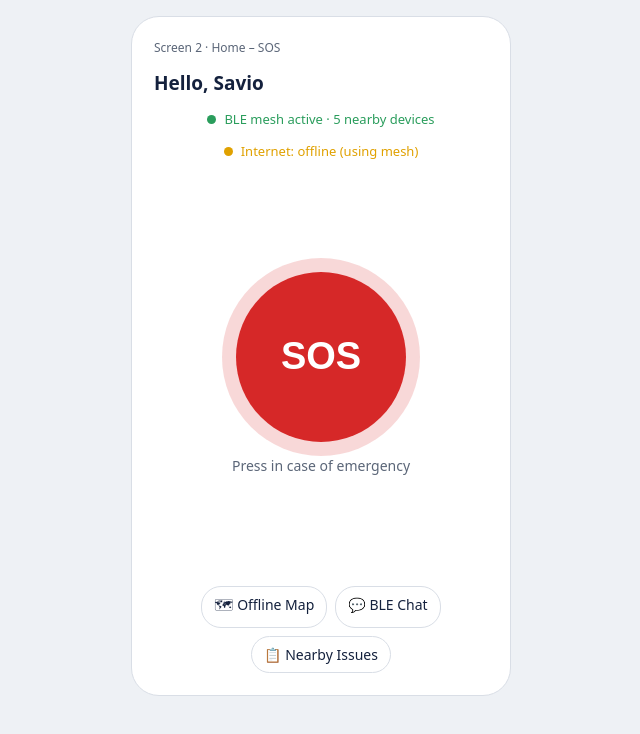
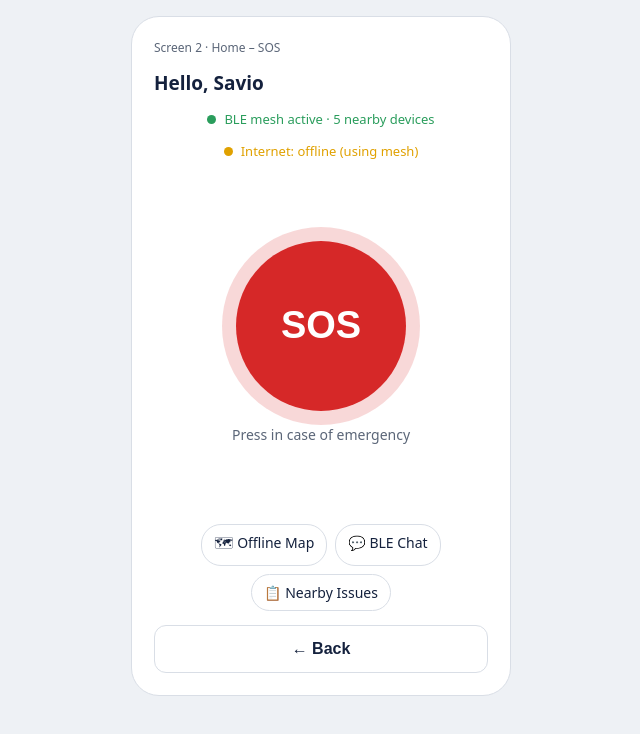
Before and after one commit to saviokattar-crypto/disaster-reliefmesh-prototype, a plain HTML site: page index.html in a window 1280 px wide. Both pictures are taken after a click on the button "Login / Register". Shown: the whole page, without its empty margins (319-959 px from the left). Drawn offline with Linux system fonts and the light colour scheme.

Commit message:
Update index.html

```diff
--- a/index.html
+++ b/index.html
@@ -48,6 +48,7 @@ input,select,textarea{width:100%;padding:11px;border:1px solid var(--bd);border-
  <p style="text-align:center">Press in case of emergency</p>
  <div class="sp"></div>
  <div class="chips" style="justify-content:center"><span class="chip">🗺 Offline Map</span><span class="chip">💬 BLE Chat</span><span class="chip">📋 Nearby Issues</span></div>
+ <button class="btn sec" onclick="go(1)">← Back</button>
 </div>
 
 <div class="screen" id="s3">
@@ -60,6 +61,7 @@ input,select,textarea{width:100%;padding:11px;border:1px solid var(--bd);border-
  <div><label>Note (optional)</label><textarea id="f-note" rows="3">Water rising, need evacuation.</textarea></div>
  <div class="sp"></div>
  <button class="btn" onclick="review()">Review SOS</button>
+ <button class="btn sec" onclick="go(2)">← Back</button>
 </div>
 
 <div class="screen" id="s4">
@@ -69,7 +71,7 @@ input,select,textarea{width:100%;padding:11px;border:1px solid var(--bd);border-
  <p>Your SOS will be broadcast to nearby devices through the BLE mesh and forwarded until it reaches a gateway.</p>
  <div class="sp"></div>
  <button class="btn" onclick="go(5)">Broadcast via BLE Mesh</button>
- <button class="btn sec" onclick="go(3)">Edit</button>
+ <button class="btn sec" onclick="go(3)">← Back</button>
 </div>
 
 <div class="screen" id="s5">
@@ -90,7 +92,9 @@ input,select,textarea{width:100%;padding:11px;border:1px solid var(--bd);border-
 
 </div>
 <script>
-function go(n){document.querySelectorAll('.screen').forEach(s=>s.classList.remove('on'));document.getElementById('s'+n).classList.add('on')}
+function show(n){document.querySelectorAll('.screen').forEach(s=>s.classList.remove('on'));document.getElementById('s'+n).classList.add('on')}
+function go(n){show(n);history.pushState({n:n},'')}
+window.onpopstate=function(e){show(e.state?e.state.n:1)};
 document.querySelectorAll('#types .chip').forEach(c=>c.onclick=()=>{document.querySelectorAll('#types .chip').forEach(x=>x.classList.remove('on'));c.classList.add('on')});
 function review(){
  const g=id=>document.getElementById(id).value;
```
